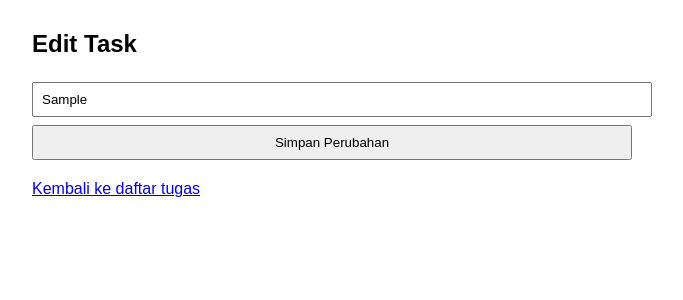
After one commit to HafizhHabiibi/project-ibmskillsbuild-capstone, a Flask app: page /edit/1 in a window 1280 px wide. The commit adds this page. Shown: the top 300 px of the page, without its empty margins (308-991 px from the left). Run offline with Flask 3, Linux system fonts and the light colour scheme; the visitor is signed in with stand-in values (Sample User, id 1); tables that the repository leaves empty hold one stand-in row (values such as "Sample post").

Commit message:
feat(todo): tambah fitur edit task

```diff
--- a/app/routes.py
+++ b/app/routes.py
@@ -115,3 +115,29 @@ def delete(id):
 
     flash('Task berhasil dihapus!', 'success')
     return redirect(url_for('main.todo'))
+
+@main.route('/edit/<int:id>', methods=['GET', 'POST'])
+def edit(id):
+    if 'loggedin' not in session:
+        flash('Silahkan login terlebih dulu', 'danger')
+        return redirect(url_for('main.login'))
+
+    todo = Todo.query.get_or_404(id)
+
+    # pastikan user login yang bisa edit task
+    if todo.user_id != session['id']:
+        abort(403)
+
+    if request.method == 'POST':
+        new_task = request.form.get('task')
+        if not new_task:
+            flash('Task tidak boleh kosong!', 'danger')
+            return redirect(url_for('main.edit', id=id))
+
+        todo.task = new_task
+        db.session.commit()
+
+        flash('Task berhasil diperbarui', 'success')
+        return redirect(url_for('main.todo'))
+
+    return render_template('edit.html', todo=todo)
--- /dev/null
+++ b/app/templates/edit.html
@@ -0,0 +1,13 @@
+{% extends 'base.html' %}
+{% block title %}Edit Task{% endblock %}
+
+{% block content %}
+<h2>Edit Task</h2>
+
+<form method="POST" action="{{ url_for('main.edit', id=todo.id) }}">
+    <input type="text" name="task" value="{{ todo.task }}" required>
+    <button type="submit">Simpan Perubahan</button>
+</form>
+
+<p><a href="{{ url_for('main.todo') }}">Kembali ke daftar tugas</a></p>
+{% endblock %}
--- a/app/templates/todo.html
+++ b/app/templates/todo.html
@@ -12,6 +12,7 @@
     {% for t in todo %}
         <li>
             {{ t.task }}
+            <a href="{{ url_for('main.edit', id=t.id) }}">✏️</a>
             <a href="{{ url_for('main.delete', id=t.id) }}" onclick="return confirm('Hapus tugas ini?')">❌</a>
         </li>
     {% endfor %}
```
